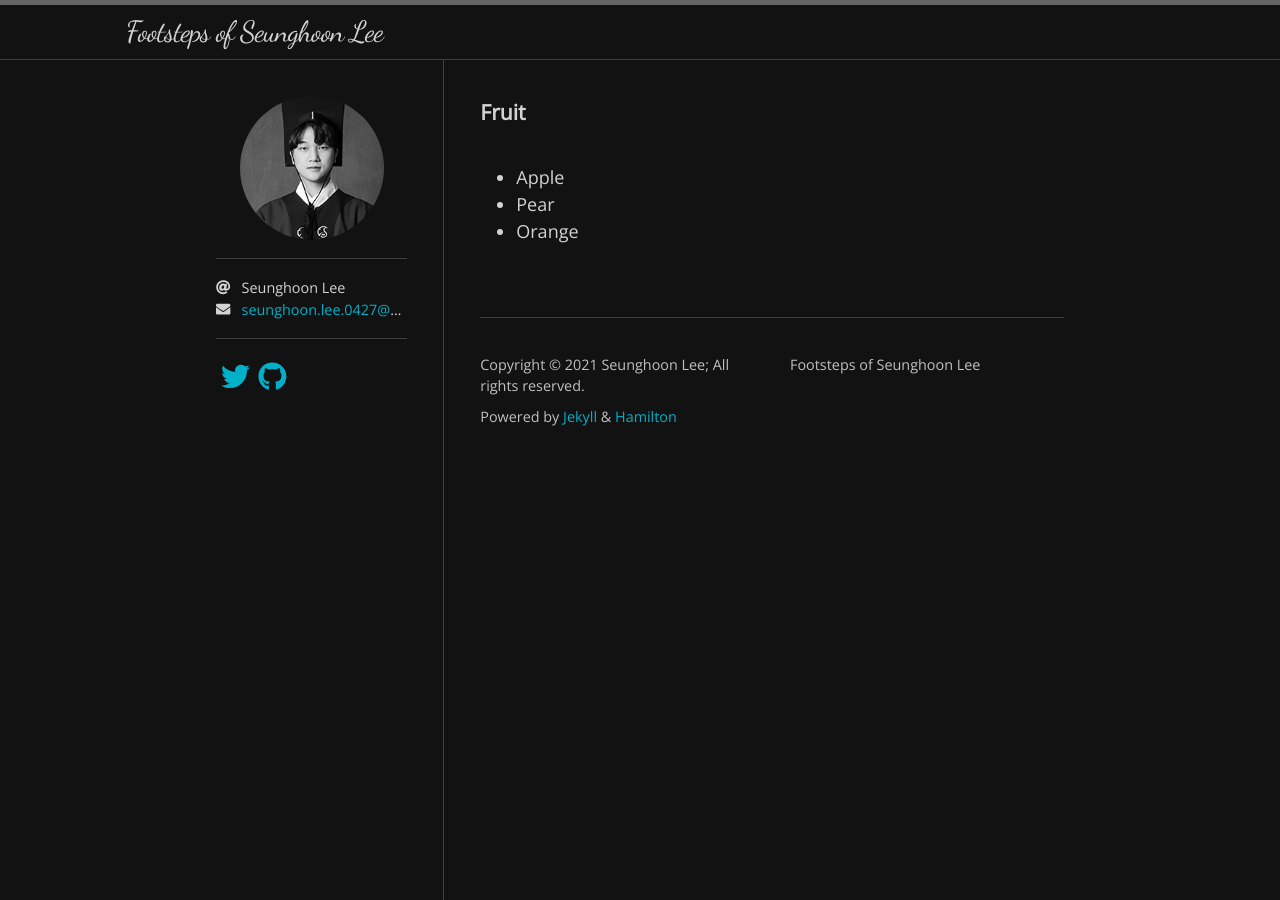
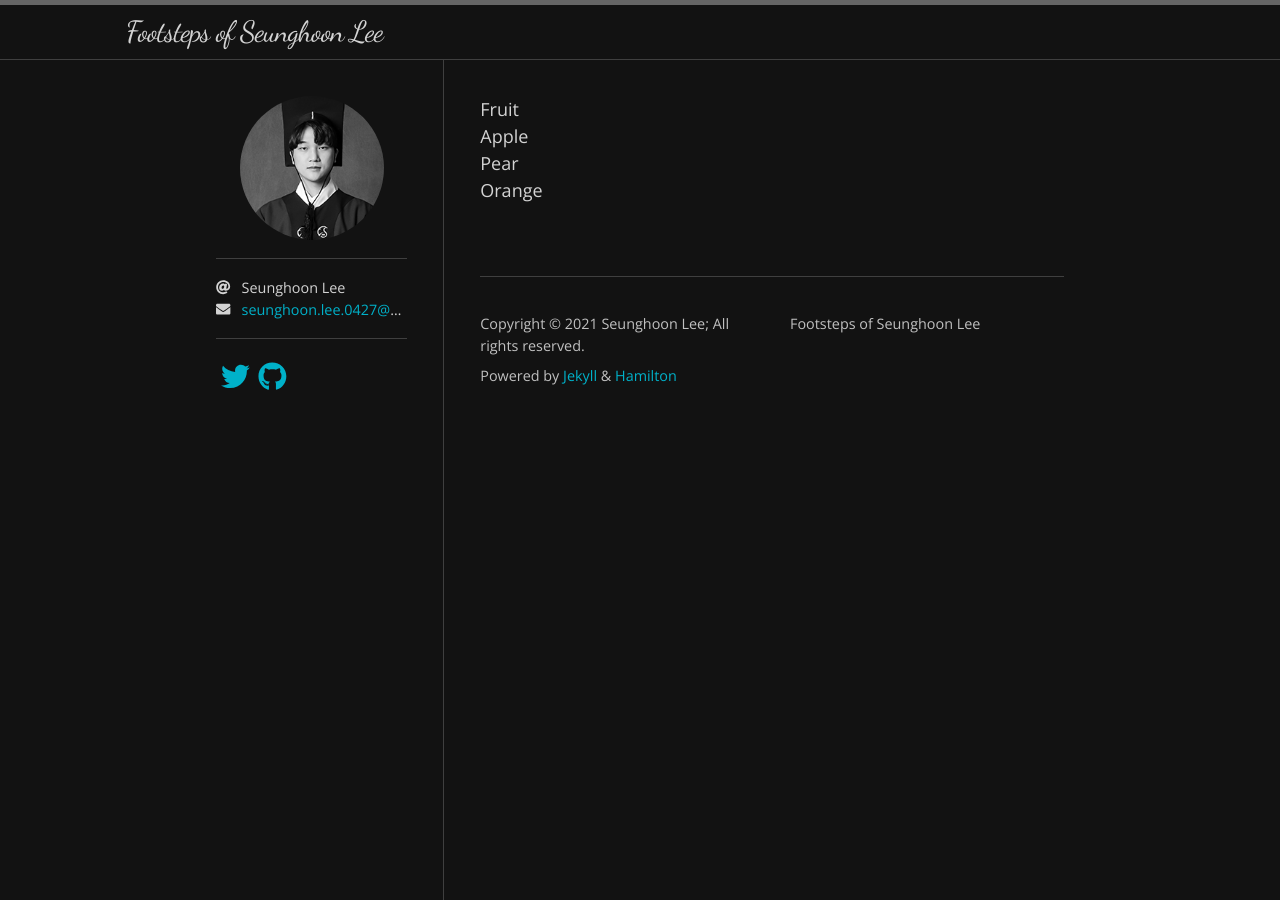
Before and after one commit to SeungHoon00/seunghoon00.github.io, a Jekyll site: the page built from index.html, in a window 1280 px wide. Built offline with Jekyll 4.4.1, drawn with Linux system fonts in a browser that asks for light colours; nearby versions of some CDN libraries; some web fonts are replaced; the list of posts is cut into pages by our own code.

Commit message:
Update home.html

```diff
--- a/_layouts/home.html
+++ b/_layouts/home.html
@@ -13,12 +13,12 @@ layout: default
   {% endif %}
 
   <div>
-  <h3>Fruit</h3>
-  <ul>
-    <li>Apple</li>
-    <li>Pear</li>
-    <li>Orange</li>
-  </ul>
+  <dl>
+    <dt>Fruit</dt>
+    <dd>Apple</dd>
+    <dd>Pear</dd>
+    <dd>Orange</dd>
+  </dl>
 
   </div>
   {%- if jekyll.environment == "production" and site.disqus -%}
```
